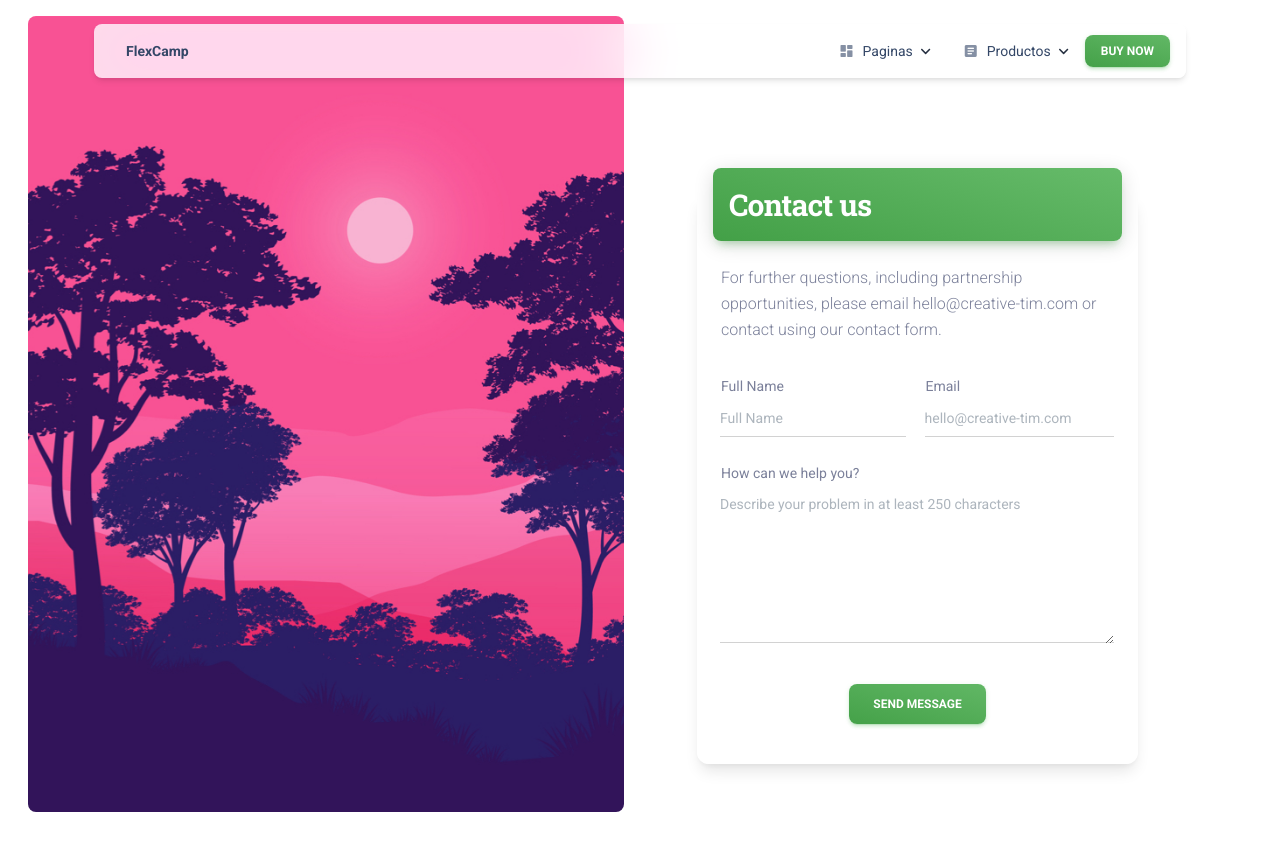
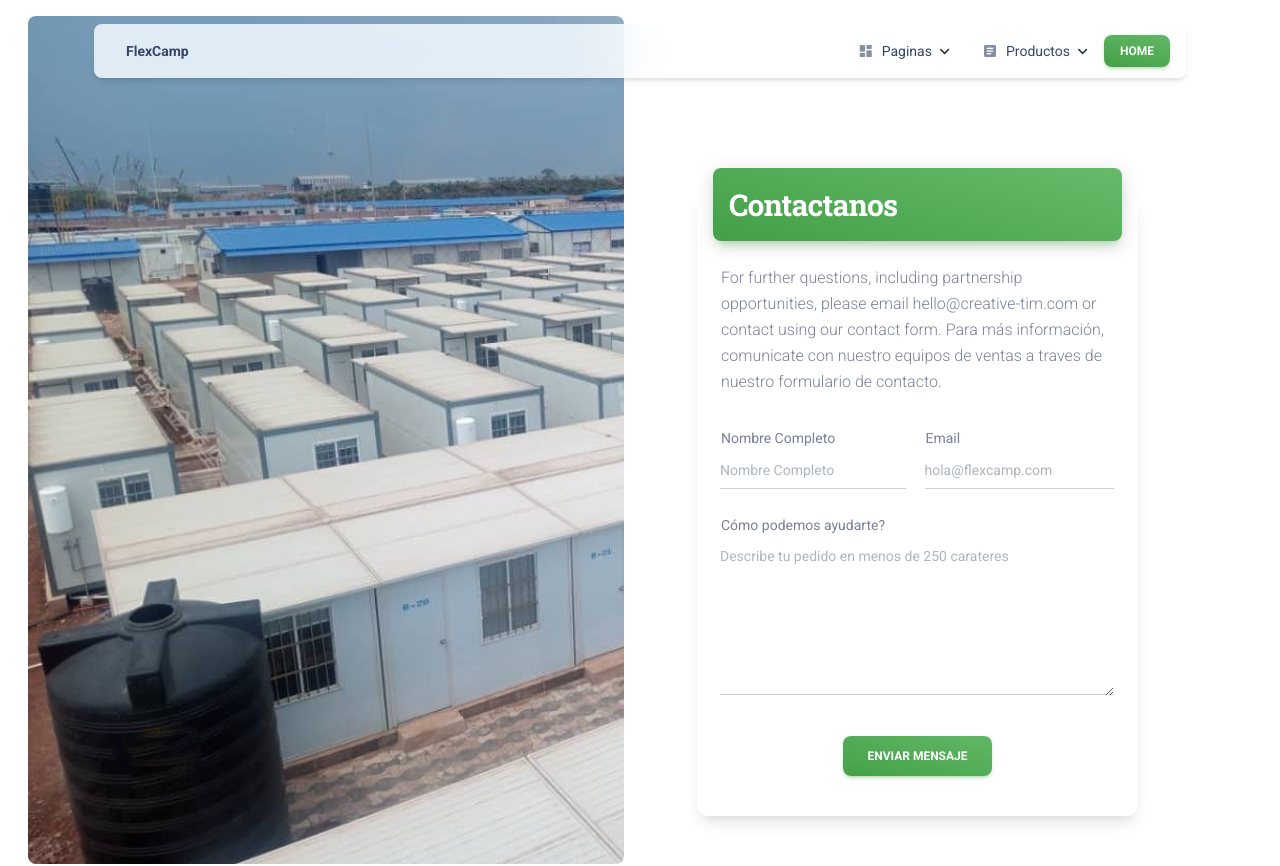
Before and after one commit to Biznet-IT/FlexCampPage, a Vue app: page /pages/landing-pages/contact-us in a window 1280 px wide. Shown: the top 866 px of the page. Built offline with nearby package versions, Linux system fonts and the light colour scheme.

Commit message:
Update ContactView.vue

```diff
--- a/src/views/LandingPages/ContactUs/ContactView.vue
+++ b/src/views/LandingPages/ContactUs/ContactView.vue
@@ -6,7 +6,7 @@ import DefaultNavbar from "@/examples/navbars/NavbarDefault.vue";
 import DefaultFooter from "@/examples/footers/FooterDefault.vue";
 
 //image
-import image from "@/assets/img/illustrations/illustration-signin.jpg";
+import image from "@/assets/img/containers/wellcampimage2.jpg";
 
 //material components
 import MaterialInput from "@/components/MaterialInput.vue";
@@ -26,9 +26,9 @@ onMounted(() => {
         <DefaultNavbar
           :sticky="true"
           :action="{
-            route: 'https://www.creative-tim.com/product/vue-material-kit-pro',
+            route: '/',
             color: 'bg-gradient-success',
-            label: 'Buy Now',
+            label: 'Home',
           }"
         />
       </div>
@@ -62,7 +62,7 @@ onMounted(() => {
                 <div
                   class="bg-gradient-success shadow-success border-radius-lg p-3"
                 >
-                  <h3 class="text-white text-success mb-0">Contact us</h3>
+                  <h3 class="text-white text-success mb-0">Contactanos</h3>
                 </div>
               </div>
               <div class="card-body">
@@ -70,6 +70,7 @@ onMounted(() => {
                   For further questions, including partnership opportunities,
                   please email hello@creative-tim.com or contact using our
                   contact form.
+                  Para más información, comunicate con nuestro equipos de ventas a traves de nuestro formulario de contacto.
                 </p>
                 <form id="contact-form" method="post" autocomplete="off">
                   <div class="card-body p-0 my-3">
@@ -78,8 +79,8 @@ onMounted(() => {
                         <MaterialInput
                           class="input-group-static mb-4"
                           type="text"
-                          label="Full Name"
-                          placeholder="Full Name"
+                          label="Nombre Completo"
+                          placeholder="Nombre Completo"
                         />
                       </div>
                       <div class="col-md-6 ps-md-2">
@@ -87,7 +88,7 @@ onMounted(() => {
                           class="input-group-static mb-4"
                           type="email"
                           label="Email"
-                          placeholder="hello@creative-tim.com"
+                          placeholder="hola@flexcamp.com"
                         />
                       </div>
                     </div>
@@ -96,8 +97,8 @@ onMounted(() => {
                         id="message"
                         class="input-group-static mb-4"
                         :rows="6"
-                        placeholder="Describe your problem in at least 250 characters"
-                        >How can we help you?</MaterialTextArea
+                        placeholder="Describe tu pedido en menos de 250 carateres"
+                        >Cómo podemos ayudarte?</MaterialTextArea
                       >
                     </div>
                     <div class="row">
@@ -106,7 +107,7 @@ onMounted(() => {
                           variant="gradient"
                           color="success"
                           class="mt-3 mb-0"
-                          >Send Message</MaterialButton
+                          >Enviar Mensaje</MaterialButton
                         >
                       </div>
                     </div>
```
